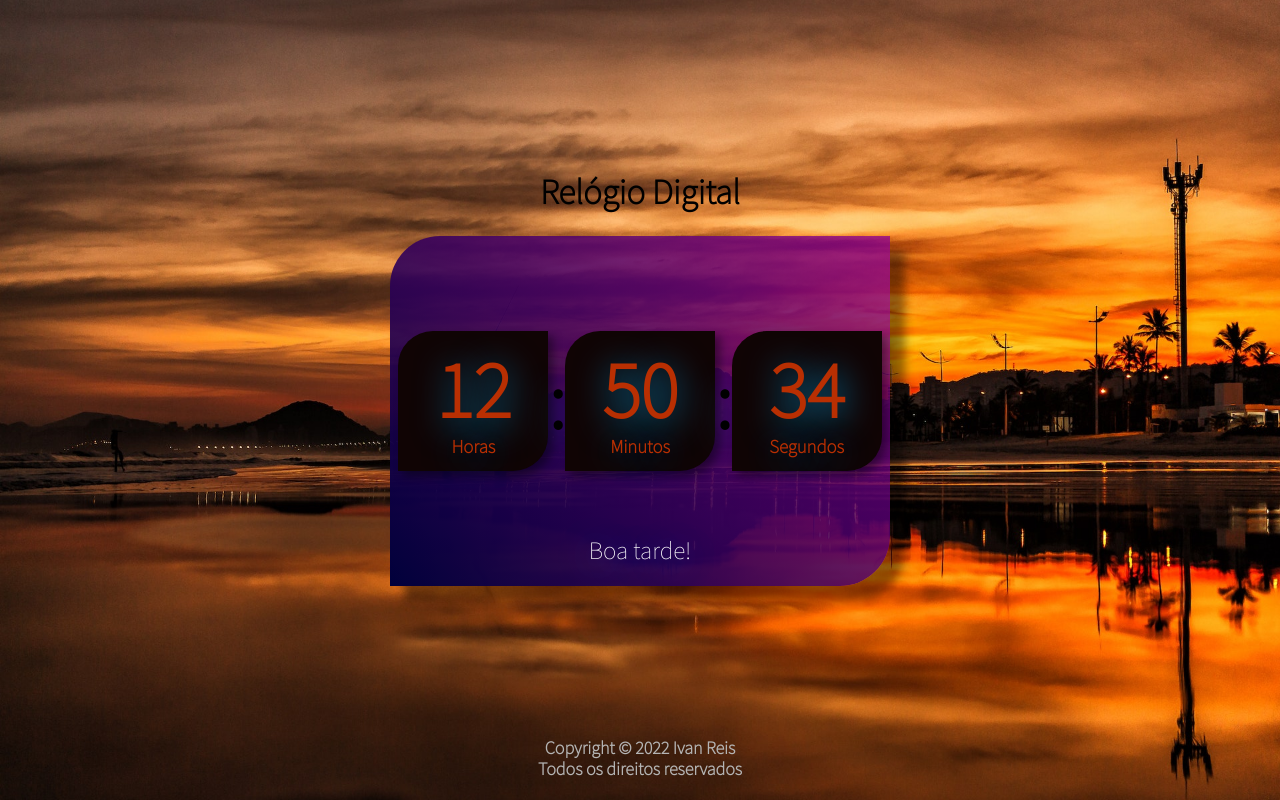
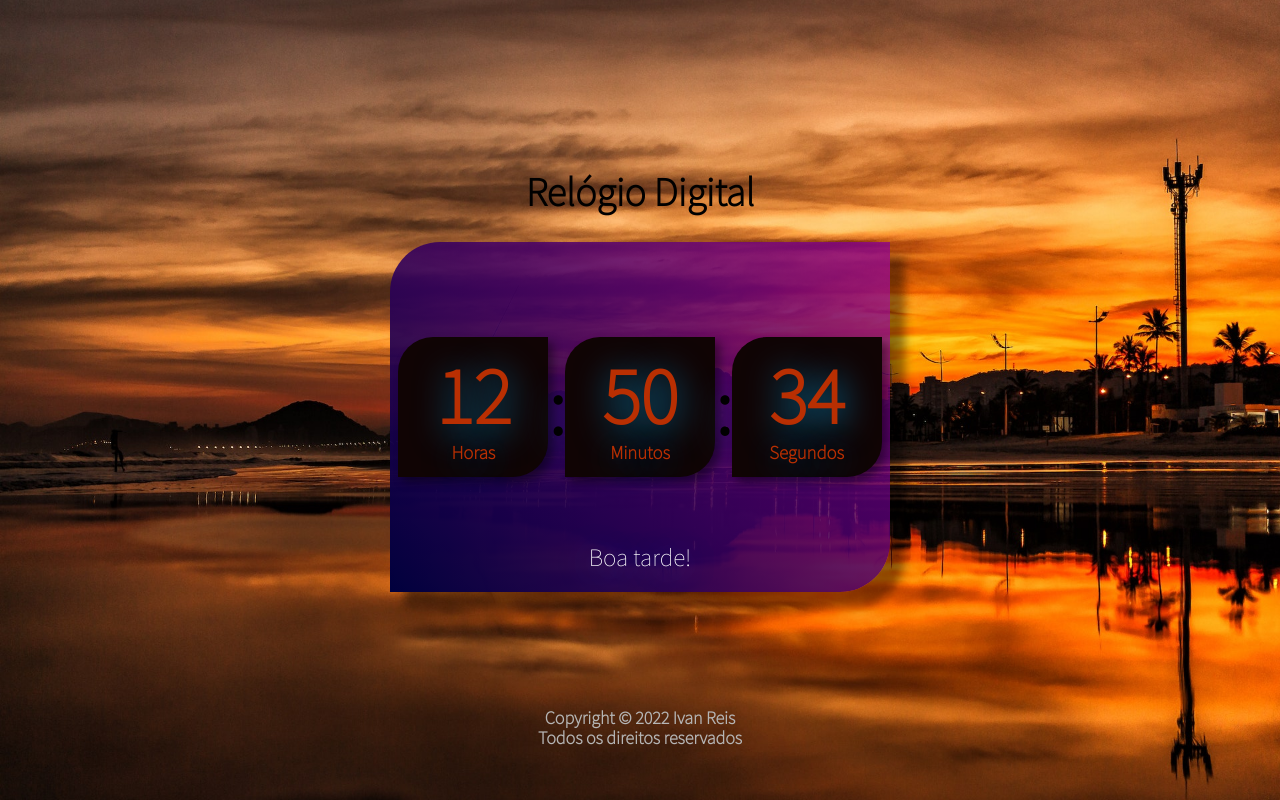
Before and after one commit to Ivan-ReisDev/Relogio-Digital, a plain HTML site: page index.html in a window 1280 px wide. Drawn offline with Linux system fonts and the light colour scheme.

Commit message:
Update style.css

```diff
--- a/src/css/style.css
+++ b/src/css/style.css
@@ -1,5 +1,5 @@
+@import url('https://fonts.googleapis.com/css2?family=Source+Sans+Pro:wght@200&display=swap');
 @import url("normalize.css");
-@import url('https://fonts.googleapis.com/css2?family=Source+Sans+Pro:wght@200&display=swap');
 
 * {
     margin: 0;
@@ -30,20 +30,20 @@ header {
 }
 
 header h1 {
-    font-size: 35px;
+    font-size: 2.5em;
 }
 
 section {
-    background: linear-gradient(45deg, rgb(0, 0, 59), rgba(143, 0, 148, 0.753));
-    height: 350px;
-    width: 500px;
-    border-radius: 50px 0 50px 0;
+    background: linear-gradient(45deg, hsl(240, 100%, 12%), hsla(298, 100%, 29%, 0.753));
+    height: 21.875em;
+    width: 31.25em;
+    border-radius: 3.125em 0;
     display: flex;
     flex-direction: column;
     align-items: center;
     justify-content: center;
-    box-shadow: 15px 15px 10px hsla(0, 0%, 0%, 0.429);
-    text-shadow: 1px 5px 35px rgb(0, 146, 204);
+    box-shadow: 0.9375em 0.9375em 0.625em hsla(0, 0%, 0%, 0.429);
+    text-shadow: 0.0625em 0.3125em 2.1875em hsl(197, 100%, 40%);
 }
 
 .alinhamento {
@@ -54,12 +54,11 @@ section {
 
 .box-interno {
     background-color: hsl(0, 56%, 4%);
-    margin-top: 50px;
+    margin-top: 3.125em;
     width: 30%;
     height: 50%;
-    border-radius: 35px 0 35px 0;
-    ;
-    box-shadow: 5px 5px 10px hsla(0, 0%, 0%, 0.429);
+    border-radius: 2.1875em 0;
+    box-shadow: 0.3125em 0.3125em 0.625em hsla(0, 0%, 0%, 0.429);
     color: hsl(120, 100%, 24%);
     flex-direction: column;
 }
@@ -71,11 +70,11 @@ section {
 
 .box-interno h2,
 .divisao h2 {
-    font-size: 80px;
+    font-size: 5em;
 }
 
 .divisao {
-    margin-top: 50px;
+    margin-top: 3.125em;
 }
 
 .saudadacao {
@@ -85,7 +84,7 @@ section {
 
 footer h1 {
     position: relative;
-    font-size: 18px;
-    color: rgb(180, 180, 180);
-    top: 140px;
+    font-size: 1.125em;
+    color: hsl(0, 0%, 71%);
+    top: 5.75em;
 }
```
